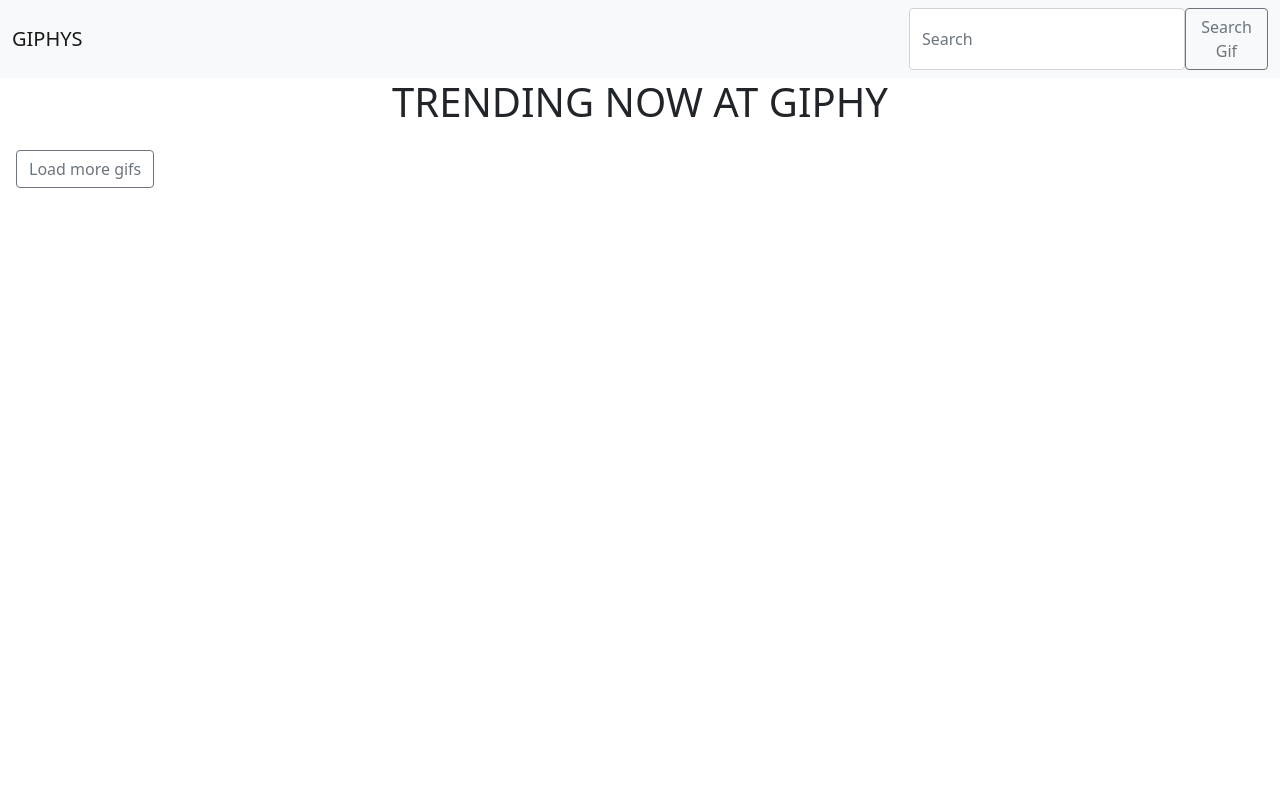
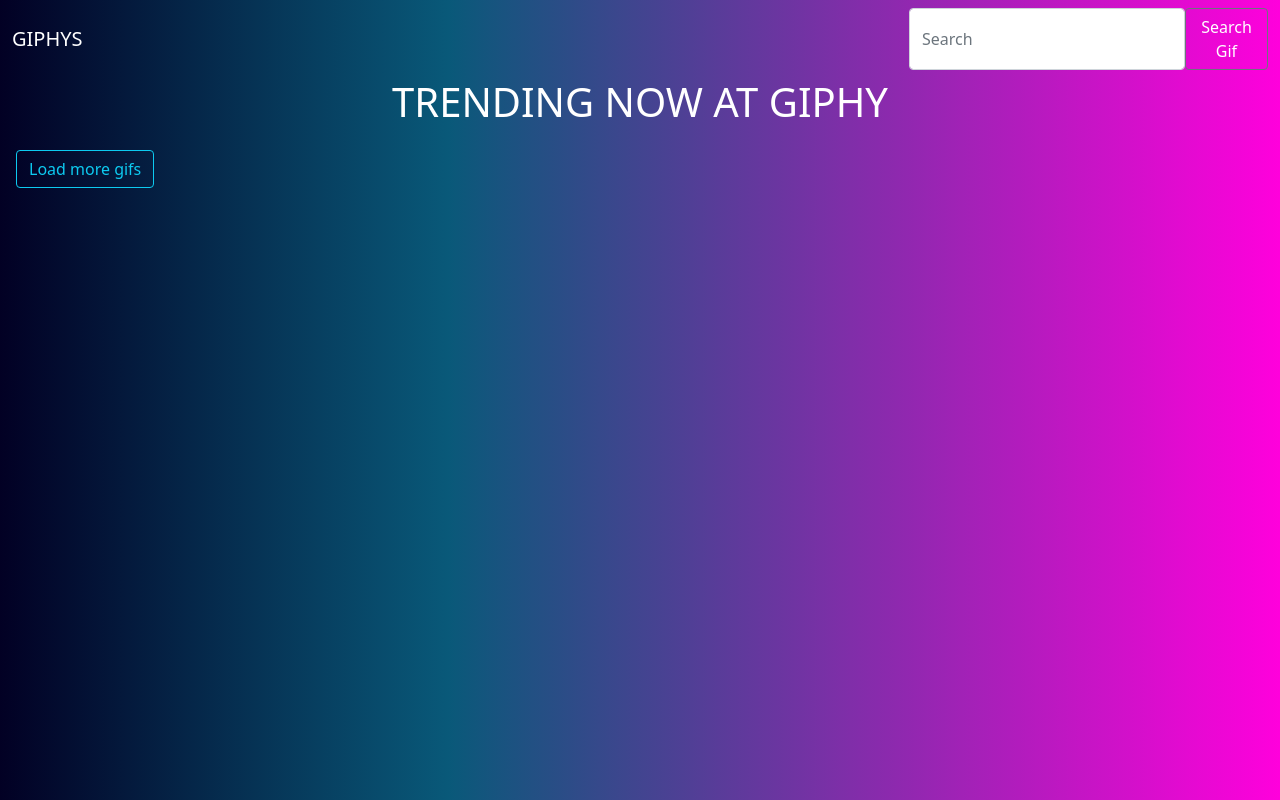
Before and after one commit to Tuki1077/Miniproyect-2, a plain HTML site: page Index.html in a window 1280 px wide. Drawn offline with nearby package versions, Linux system fonts and the light colour scheme; no server answers.

Commit message:
update final

```diff
--- a/Index.html
+++ b/Index.html
@@ -7,23 +7,24 @@
         <link href = "https://cdn.jsdelivr.net/npm/bootstrap@5.1.3/dist/css/bootstrap.min.css" rel = "stylesheet">
         <script src = "main.js"></script>
     </head>
-    <body>
-        <nav class = "navbar navbar-expand-lg navbar-light bg-light">
+    <body style = "background: linear-gradient(90deg, rgba(2,0,36,1) 0%, rgba(9,89,121,1) 35%, rgba(255,0,220,1) 100%)">
+        <nav class = "navbar navbar-expand-lg navbar-light bg-light" style = "background: linear-gradient(90deg, rgba(2,0,36,1) 0%, rgba(9,89,121,1) 35%, rgba(255,0,220,1) 100%)">
             <div class = "container-fluid">
-                <a class = "navbar-brand">GIPHYS</a>
+                <a class = "navbar-brand" style = "color: white">GIPHYS</a>
                 <form class = "d-flex">
                     <input id = "search" class = "form-control" type = "search" placeholder = "Search">
-                    <button class = "btn btn-outline-secondary" type = "button" onclick="search()">Search Gif</button>
+                    <button class = "btn btn-outline-secondary" type = "button" onclick="search()" style = "color:white">Search Gif</button>
                 </form>
             </div>
         </nav>
         <div class = "text-center">
-            <h1 id = "head" class = "display">TRENDING NOW AT GIPHY</h1>
+            <h1 id = "head" class = "display" style = "color:white">TRENDING NOW AT GIPHY</h1>
         </div>
-        <div class = "row row-cols-1 row-cols-sm-3" id = "gifcontainer">
+        <div class = "text-center">
+            <div class = "row row-cols-1 row-cols-sm-3" id = "gifcontainer"></div>
         </div>
         <div id = "btn-container" class = "text p-3" >
-            <button type = "button" class = "btn btn-outline-secondary" onclick="moreGifs()">Load more gifs</button>
+            <button type = "button" class = "btn btn-outline-info" onclick="moreGifs()">Load more gifs</button>
         </div>
     </body>
 </html>
--- a/main.js
+++ b/main.js
@@ -29,7 +29,7 @@
 });
 
 function moreGifs(){
-    ran = Math.floor((Math.random() * 1000) + 1);
+    ran = Math.floor((Math.random() * 9999) + 1);
     let gifs = [];
     const fecthURL = fetch(`https://api.giphy.com/v1/gifs/trending?key=${getData.key}&limit=12&offset=${ran}`);
     fecthURL.then(response => {
```
